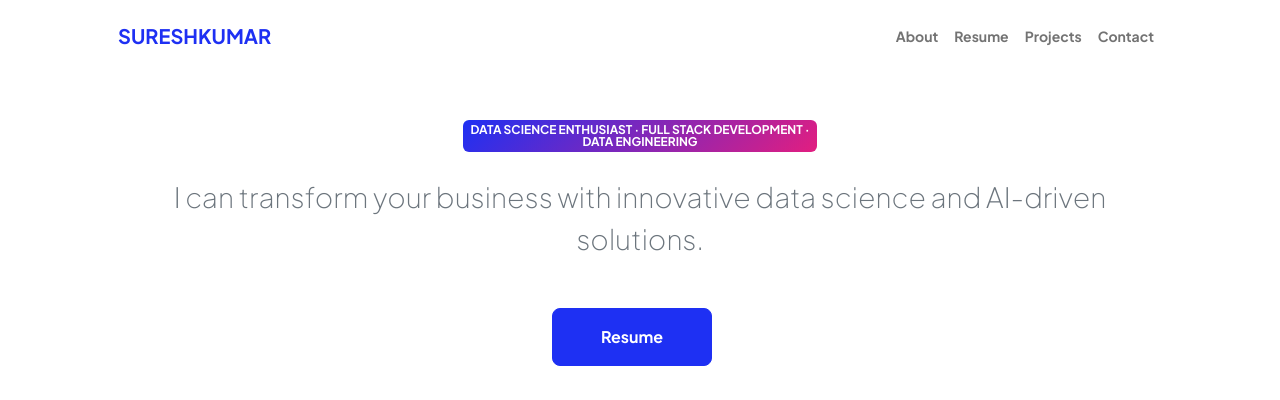
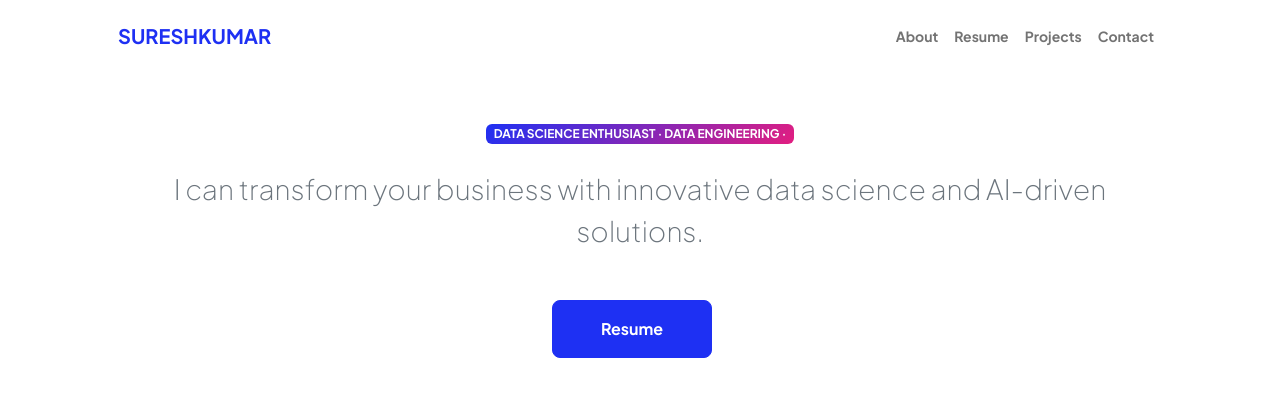
Before and after one commit to suresh0615/sureshkumar_Portfolio, a plain HTML site: page index.html in a window 1280 px wide. Shown: the top 400 px of the page. Drawn offline with nearby package versions, Linux system fonts and the light colour scheme.

Commit message:
Update index.html

```diff
--- a/index.html
+++ b/index.html
@@ -52,8 +52,8 @@
                         <!-- Header text content-->
                         <div class="text-center text-xxl-start">
                             <div class="badge bg-gradient-primary-to-secondary text-white mb-4">
-                                <div class="text-uppercase"> Data Science enthusiast &middot; FULL STACK Development &middot;</div>
-								<div class="text-uppercase">DATA ENGINEERING</div>
+                                <div class="text-uppercase"> Data Science enthusiast &middot; Data Engineering &middot;</div>
+<!-- 								<div class="text-uppercase">Data Engineering</div> -->
                             </div>
                             <div class="fs-3 fw-light text-muted">I can transform your business with innovative data science and AI-driven solutions.</div>
                             <h1 class="display-3 fw-bolder mb-5"><span class="text-gradient d-inline"></span></h1>
```
